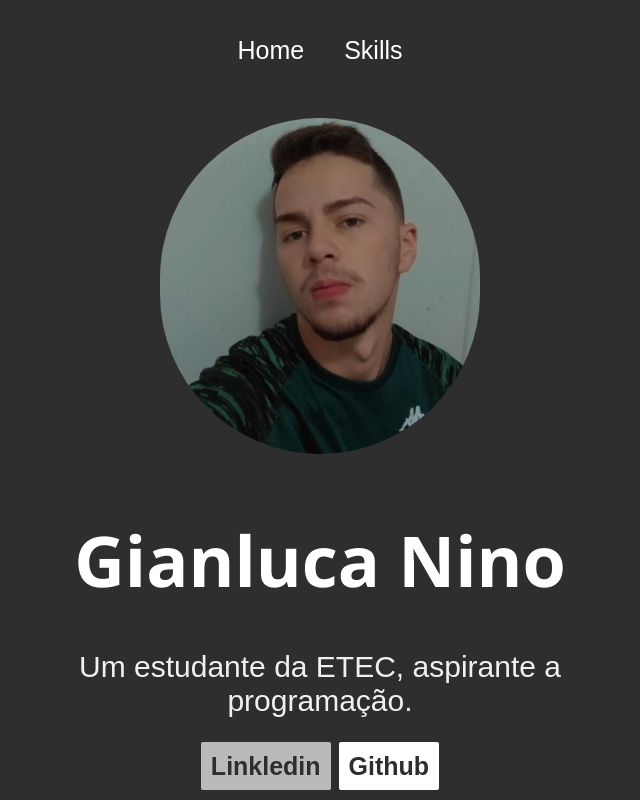
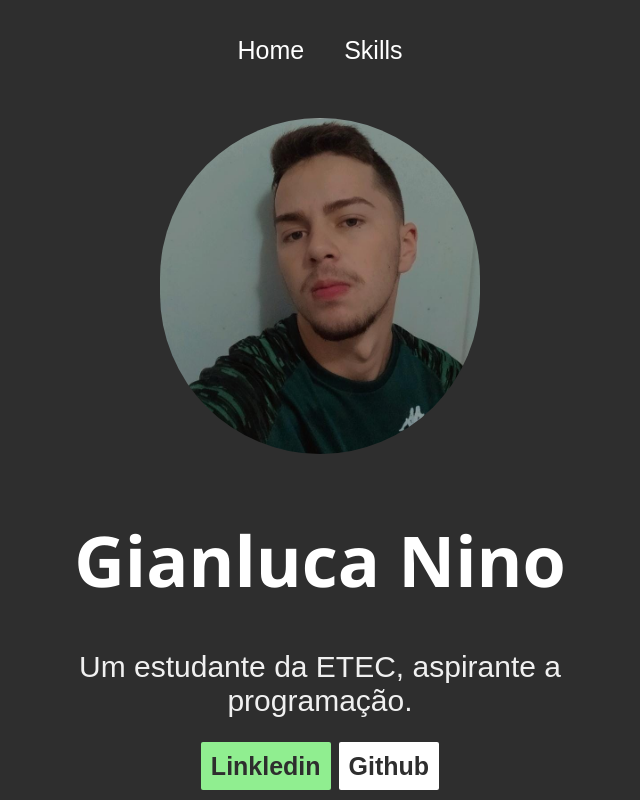
Before and after one commit to gianlucanm/portfolio, a React (Vite) app: page / in a window 1280 px wide. In both pictures the pointer is over the link "Linkledin". Shown: the whole page, without its empty margins (320-960 px from the left). Built offline with nearby package versions, Linux system fonts and the light colour scheme.

Commit message:
Update Home.css

```diff
--- a/src/styles/Home.css
+++ b/src/styles/Home.css
@@ -23,7 +23,7 @@ img {
 }
 
 .social-media:hover {
-  background-color: rgb(186, 186, 186);
+  background-color: rgb(144, 238, 144);
   transition: all 0.3s;
 }
 
```
